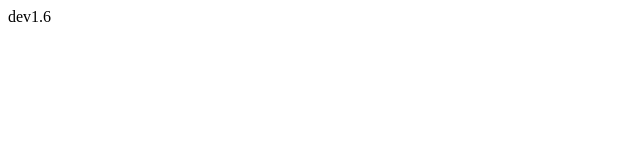
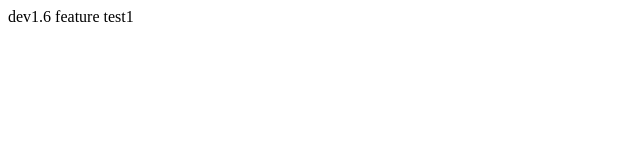
Before and after one commit to seikengp03/test1, a plain HTML site: page index_dev.html in a window 1280 px wide. Shown: the full height of the page, 0-640 px from the left. Drawn offline with Linux system fonts and the light colour scheme.

Commit message:
feature test1

```diff
--- a/index_dev.html
+++ b/index_dev.html
@@ -8,5 +8,6 @@
 </head>
 <body>
 dev1.6
+feature test1
 </body>
 </html>
```
